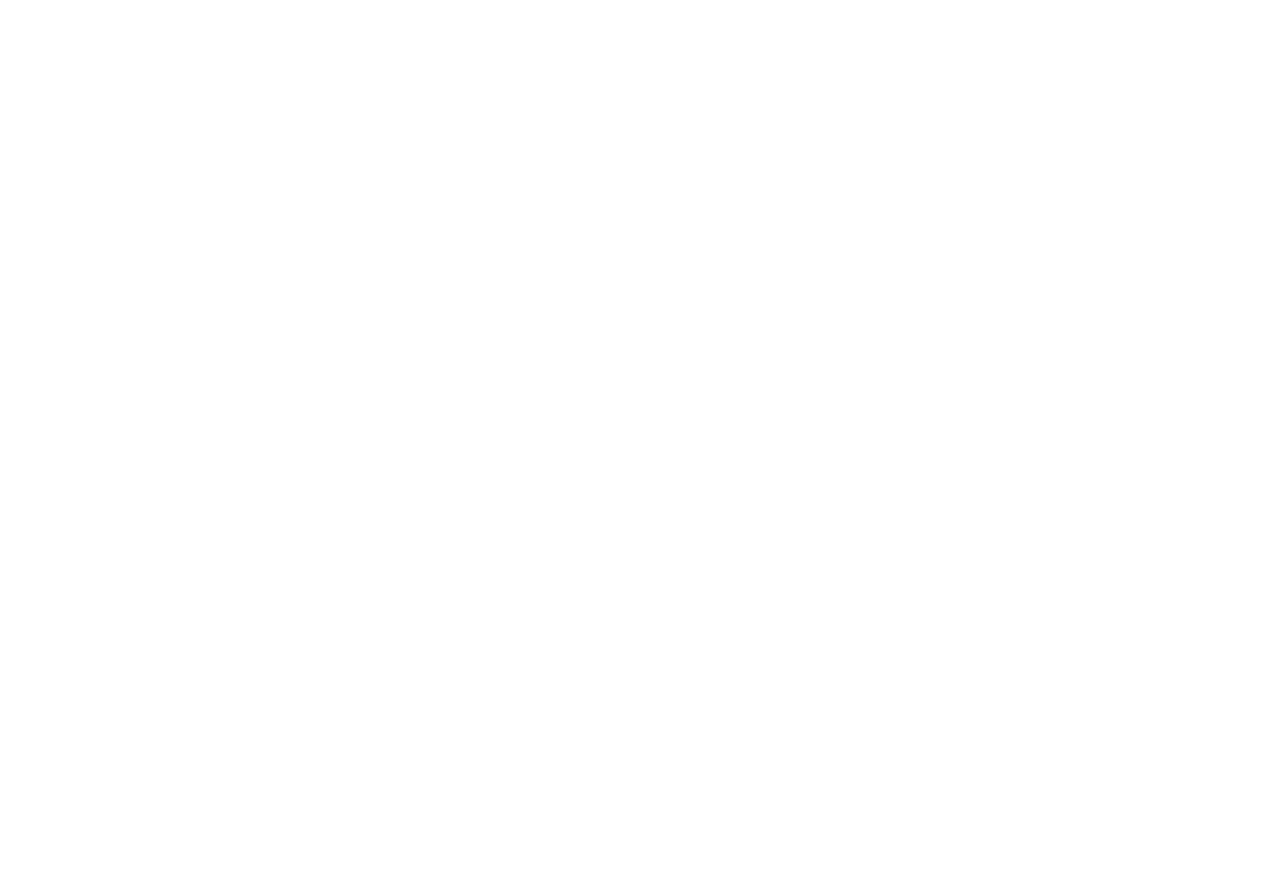
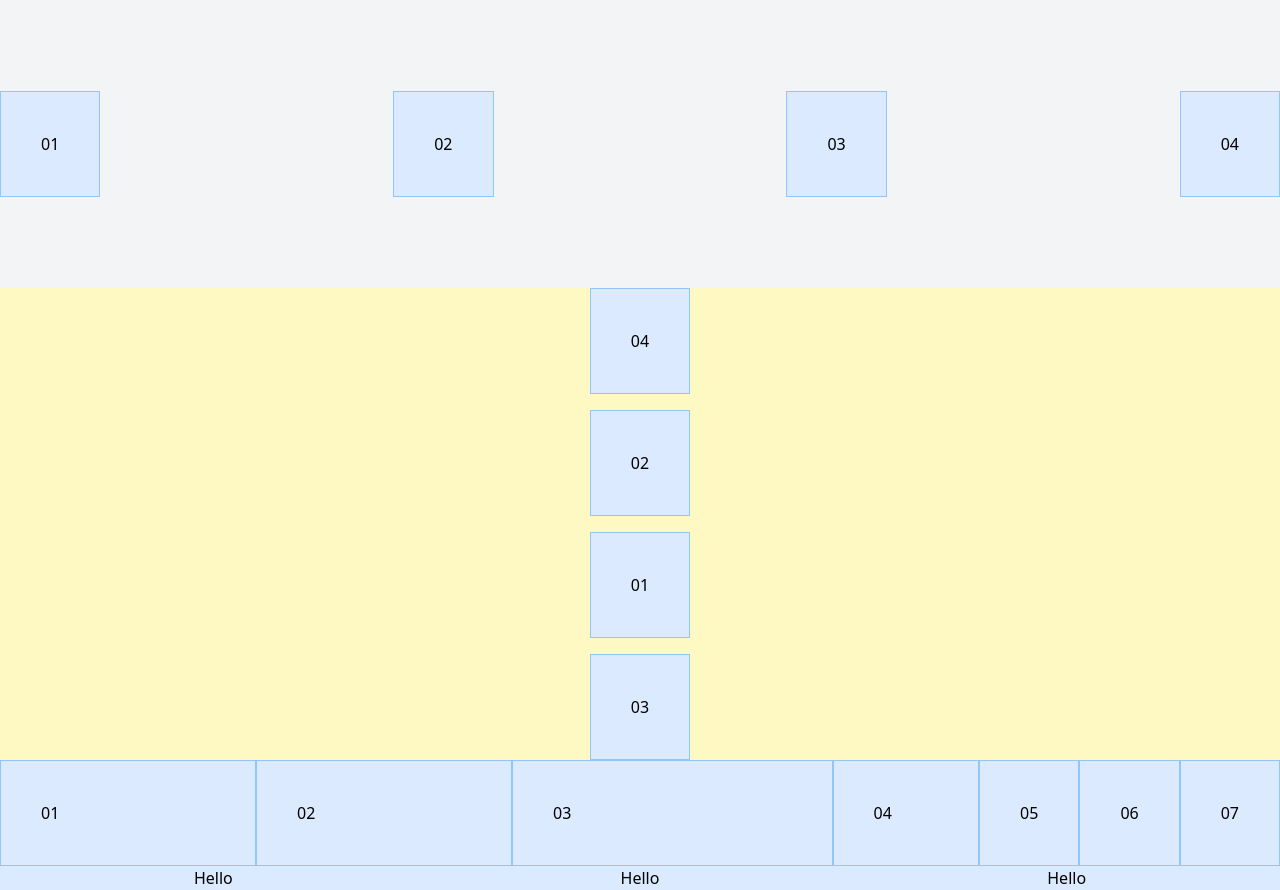
Before and after one commit to rehanadi/tailwind-sandbox, a plain HTML site: page 13-flex/index.html in a window 1280 px wide. Before the commit the page ends 800 px from the top, so only its background shows below. Drawn offline with nearby package versions, Linux system fonts and the light colour scheme.

Commit message:
feat: flex

```diff
--- a/13-flex/index.html
+++ b/13-flex/index.html
@@ -9,10 +9,47 @@
   </head>
   <body>
     <!-- Flex and alignment -->
+    <div
+      class="flex flex-wrap justify-between items-center h-72 w-full bg-gray-100"
+    >
+      <div class="p-10 border border-blue-300 bg-blue-100">01</div>
+      <div class="p-10 border border-blue-300 bg-blue-100">02</div>
+      <div class="p-10 border border-blue-300 bg-blue-100">03</div>
+      <div class="p-10 border border-blue-300 bg-blue-100">04</div>
+    </div>
 
     <!-- Flex Column, Gap and Order -->
+    <div
+      class="flex flex-col gap-4 justify-between items-center w-full bg-yellow-100"
+    >
+      <div class="order-3 p-10 border border-blue-300 bg-blue-100">01</div>
+      <div class="order-2 p-10 border border-blue-300 bg-blue-100">02</div>
+      <div class="order-4 p-10 border border-blue-300 bg-blue-100">03</div>
+      <div class="order-1 p-10 border border-blue-300 bg-blue-100">04</div>
+    </div>
 
     <!-- Grow and shrink -->
+    <div class="flex w-full bg-gray-100">
+      <div class="flex-initial w-64 p-10 border border-blue-300 bg-blue-100">
+        01
+      </div>
+      <div class="flex-none w-64 p-10 border border-blue-300 bg-blue-100">
+        02
+      </div>
+      <div class="flex-auto w-64 p-10 border border-blue-300 bg-blue-100">
+        03
+      </div>
+      <div class="flex-1 w-64 p-10 border border-blue-300 bg-blue-100">04</div>
+      <div class="p-10 border border-blue-300 bg-blue-100">05</div>
+      <div class="p-10 border border-blue-300 bg-blue-100">06</div>
+      <div class="p-10 border border-blue-300 bg-blue-100">07</div>
+    </div>
+
+    <div class="flex text-center">
+      <div class="flex-1 bg-blue-100">Hello</div>
+      <div class="flex-1 bg-blue-100">Hello</div>
+      <div class="flex-1 bg-blue-100">Hello</div>
+    </div>
   </body>
 </html>
 
```
